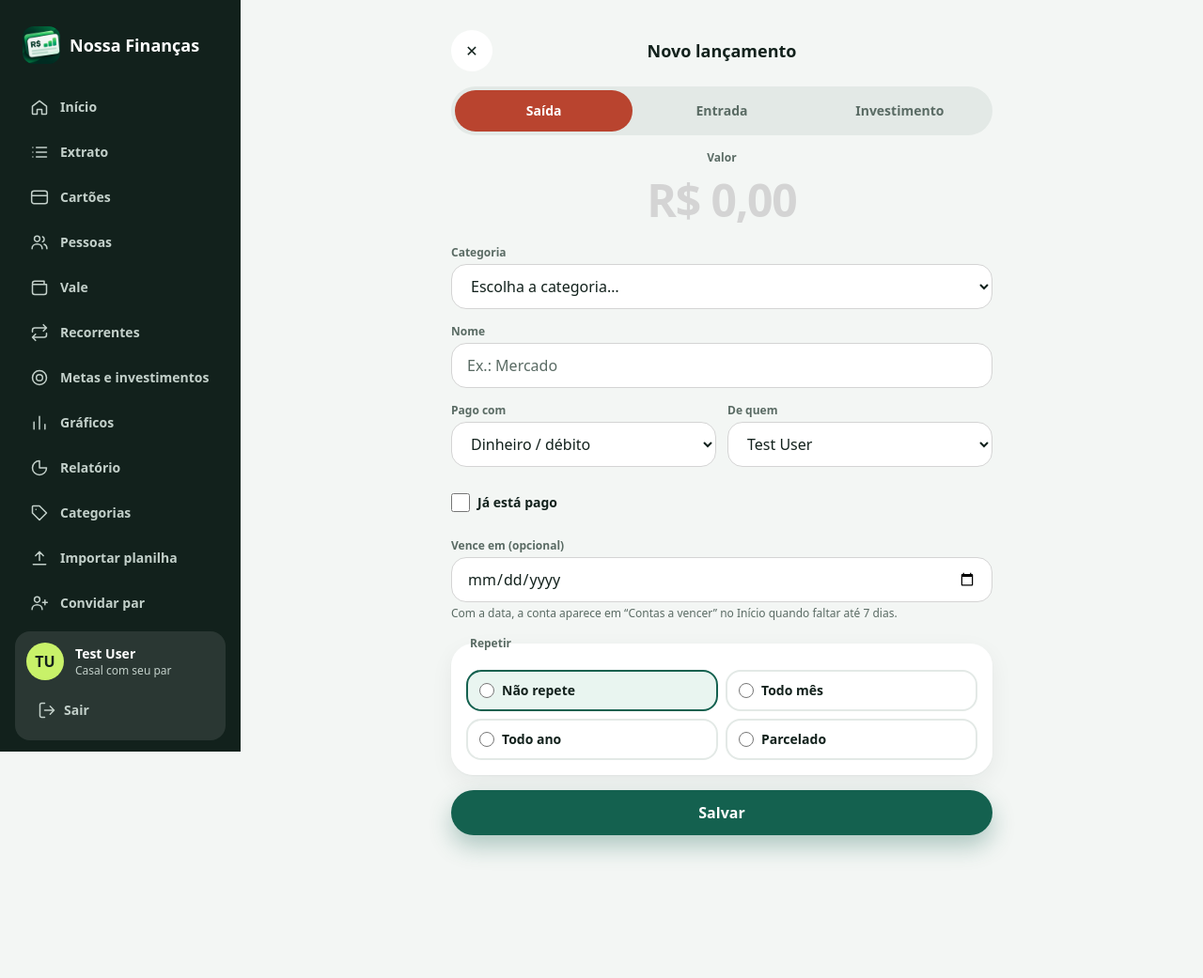
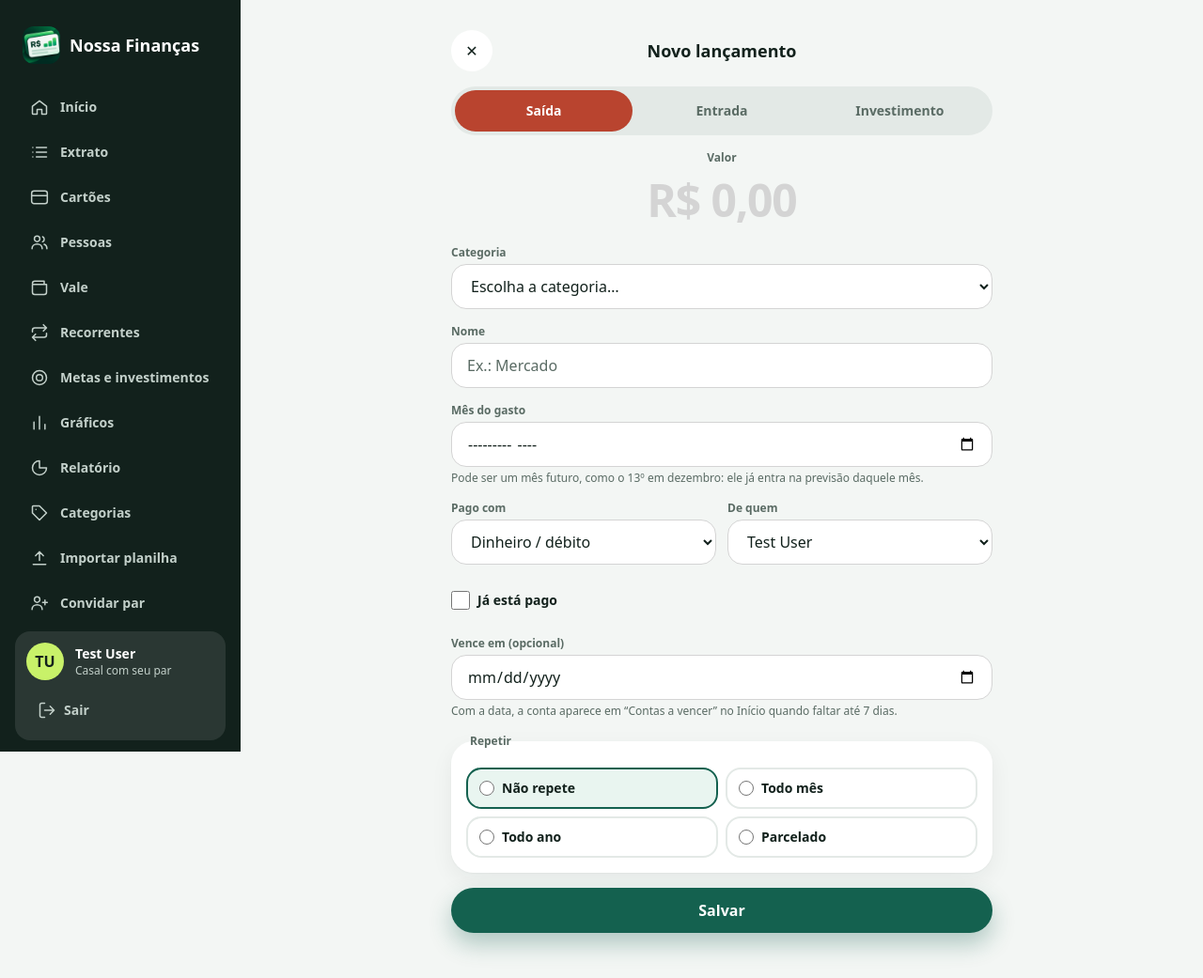
Before and after one commit to elieldiniz/Nossa-finan-as, a Laravel app: page /lancar in a window 1280 px wide. Shown: the whole page at 94% size. Before the commit the page ends 912 px from the top, so only its background shows below. Run offline with Laravel 12, Linux system fonts and the light colour scheme; a user stored in the database is signed in; data comes from the database, SQL or seed files in the repository; data that the repository does not hold is empty; style sheets or scripts are compiled from the project's sources; some libraries are stand-ins or nearby versions; some web fonts are replaced.

Commit message:
Lançar: campo de mês editável (renda futura como o 13º em dezembro); Começa em de recorrentes passa a funcionar
Co-Authored-By: Claude Sonnet 5.5 <noreply@anthropic.com>
Claude-Session: https://claude.ai/code/session_019BWDmntwkZfyKDPejZDbgH

```diff
--- a/app/Livewire/Entry/EntryForm.php
+++ b/app/Livewire/Entry/EntryForm.php
@@ -118,12 +118,13 @@ class EntryForm extends Component
 
         $this->validate([
             'kind' => ['required', 'in:entrada,saida,aporte'],
+            'month' => ['required', 'date_format:Y-m'],
             'dueOn' => ['nullable', 'date'],
             'amount' => ['required', 'string'],
             'name' => ['required', 'string', 'max:255'],
             'categoryId' => ['required', 'integer'],
             'repeat' => ['required', 'in:none,monthly,yearly,installments'],
-        ], [], ['amount' => 'valor', 'name' => 'nome', 'categoryId' => 'categoria']);
+        ], [], ['amount' => 'valor', 'name' => 'nome', 'categoryId' => 'categoria', 'month' => 'mês']);
 
         if (! Cache::add('entry-form-saved:'.$this->token, true, 120)) {
             return $this->redirectRoute('statement', ['m' => $this->month], navigate: true); // já salvo por um toque anterior
--- a/resources/views/livewire/entry/entry-form.blade.php
+++ b/resources/views/livewire/entry/entry-form.blade.php
@@ -31,6 +31,13 @@
         <label for="name" class="nf-label">Nome</label>
         <input id="name" type="text" wire:model="name" placeholder="{{ ['entrada' => 'Ex.: Salário de setembro', 'aporte' => 'Ex.: Tesouro Selic, CDB do banco', 'saida' => 'Ex.: Mercado'][$kind] }}" class="nf-input" />
         @error('name') <p class="mt-1 text-sm font-bold text-neg">{{ $message }}</p> @enderror
+    </div>
+
+    <div>
+        <label for="month" class="nf-label">{{ $repeat === 'none' ? ['entrada' => 'Mês em que recebe', 'aporte' => 'Mês do investimento', 'saida' => 'Mês do gasto'][$kind] : 'Começa em' }}</label>
+        <input id="month" type="month" wire:model.live="month" class="nf-input" data-testid="month-input" />
+        <p class="mt-1 text-xs text-muted">Pode ser um mês futuro, como o 13º em dezembro: ele já entra na previsão daquele mês.</p>
+        @error('month') <p class="mt-1 text-sm font-bold text-neg">{{ $message }}</p> @enderror
     </div>
 
     <div class="grid grid-cols-2 gap-3">
@@ -71,8 +78,7 @@
 
         @if ($repeat !== 'none')
             <div class="mt-3 grid grid-cols-2 gap-3 rounded-2xl bg-ground p-3">
-                <div><span class="nf-label">Começa em</span><div class="nf-input flex items-center font-bold">{{ $this->monthDate()->translatedFormat('m/Y') }}</div></div>
-                <div><label for="day" class="nf-label">{{ ['entrada' => 'Recebe no dia', 'aporte' => 'Aplica no dia', 'saida' => 'Cobra no dia'][$kind] }}</label><input id="day" type="number" min="1" max="31" wire:model="chargeDay" class="nf-input" /></div>
+                <div class="col-span-2"><label for="day" class="nf-label">{{ ['entrada' => 'Recebe no dia', 'aporte' => 'Aplica no dia', 'saida' => 'Cobra no dia'][$kind] }}</label><input id="day" type="number" min="1" max="31" wire:model="chargeDay" class="nf-input" /></div>
 
                 @if ($repeat === 'installments')
                     <div class="col-span-2"><label for="n" class="nf-label">Número de parcelas</label><input id="n" type="number" min="2" max="360" wire:model="installmentsTotal" class="nf-input" /></div>
@@ -93,7 +99,7 @@
     @if ($error) <p role="alert" class="text-sm font-bold text-neg" data-testid="form-error">{{ $error }}</p> @endif
 
     @if ($errors->any())
-        <p role="alert" class="rounded-2xl bg-neg-soft px-4 py-3 text-sm font-bold text-[#8E2F20]" data-testid="form-summary">Falta preencher: {{ collect($errors->keys())->map(fn ($k) => ['amount' => 'valor', 'name' => 'nome', 'categoryId' => 'categoria'][$k] ?? $k)->unique()->implode(', ') }}.</p>
+        <p role="alert" class="rounded-2xl bg-neg-soft px-4 py-3 text-sm font-bold text-[#8E2F20]" data-testid="form-summary">Falta preencher: {{ collect($errors->keys())->map(fn ($k) => ['amount' => 'valor', 'name' => 'nome', 'categoryId' => 'categoria', 'month' => 'mês'][$k] ?? $k)->unique()->implode(', ') }}.</p>
     @endif
     <button type="submit" class="nf-btn w-full" wire:loading.attr="disabled" wire:target="save">Salvar</button>
 </form>
```
Also changed, not shown: tests/Feature/Livewire/EntryFormIncomeTest.php (+34 -0 lines).
